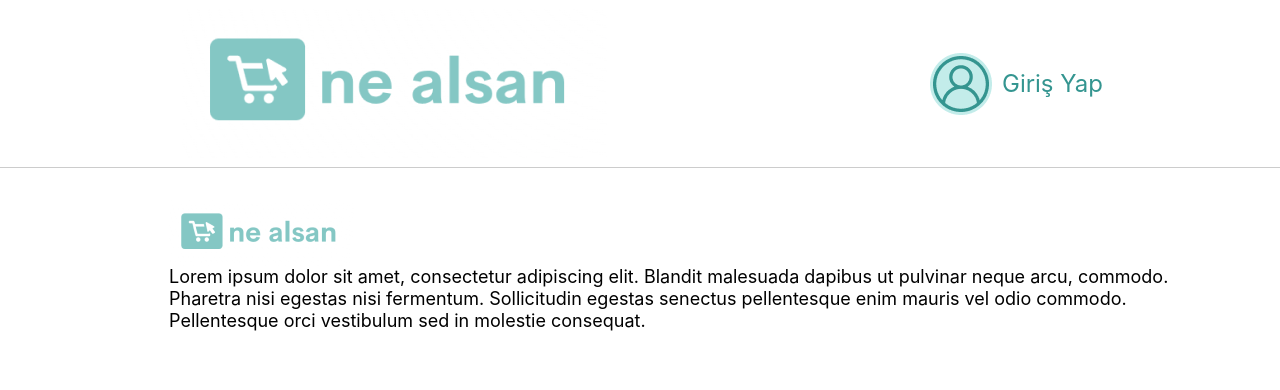
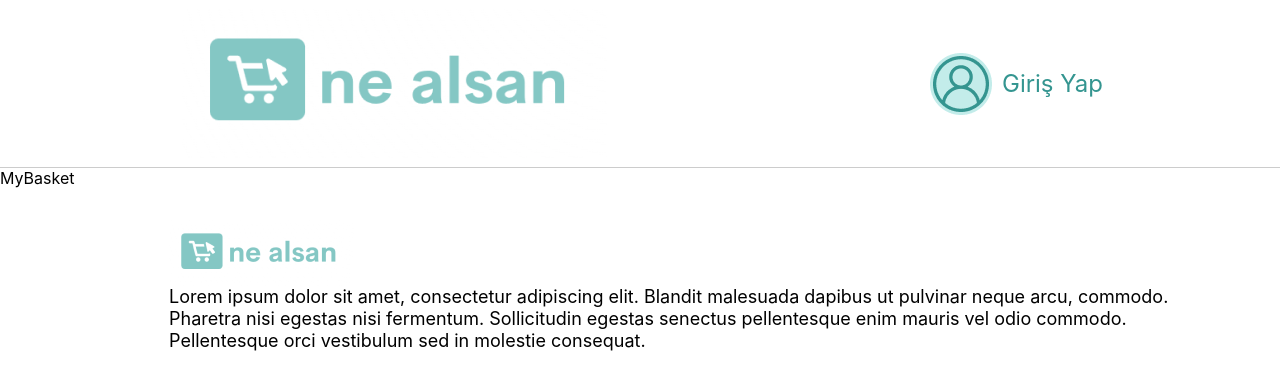
Before and after one commit to hamzauguz/infinacase, a React (Create React App) app: page /mybasket in a window 1280 px wide. Shown: the top 390 px of the page. Built offline with nearby package versions, Linux system fonts and the light colour scheme; no server answers.

Commit message:
my-basket added  route in app.js

```diff
--- a/src/App.js
+++ b/src/App.js
@@ -6,6 +6,7 @@ import { Routes, Route, BrowserRouter, Navigate } from "react-router-dom";
 import Login from "./pages/Login";
 import Register from "./pages/Register";
 import Home from "./pages/Home";
+import MyBasket from "./pages/MyBasket";
 
 const App = () => {
   return (
@@ -16,6 +17,7 @@ const App = () => {
           <Route path="/" element={<Home />} />
           <Route path="/login" element={<Login />} />
           <Route path="/register" element={<Register />} />
+          <Route path="/mybasket" element={<MyBasket />} />
         </Routes>
         <Footer />
       </BrowserRouter>
```
